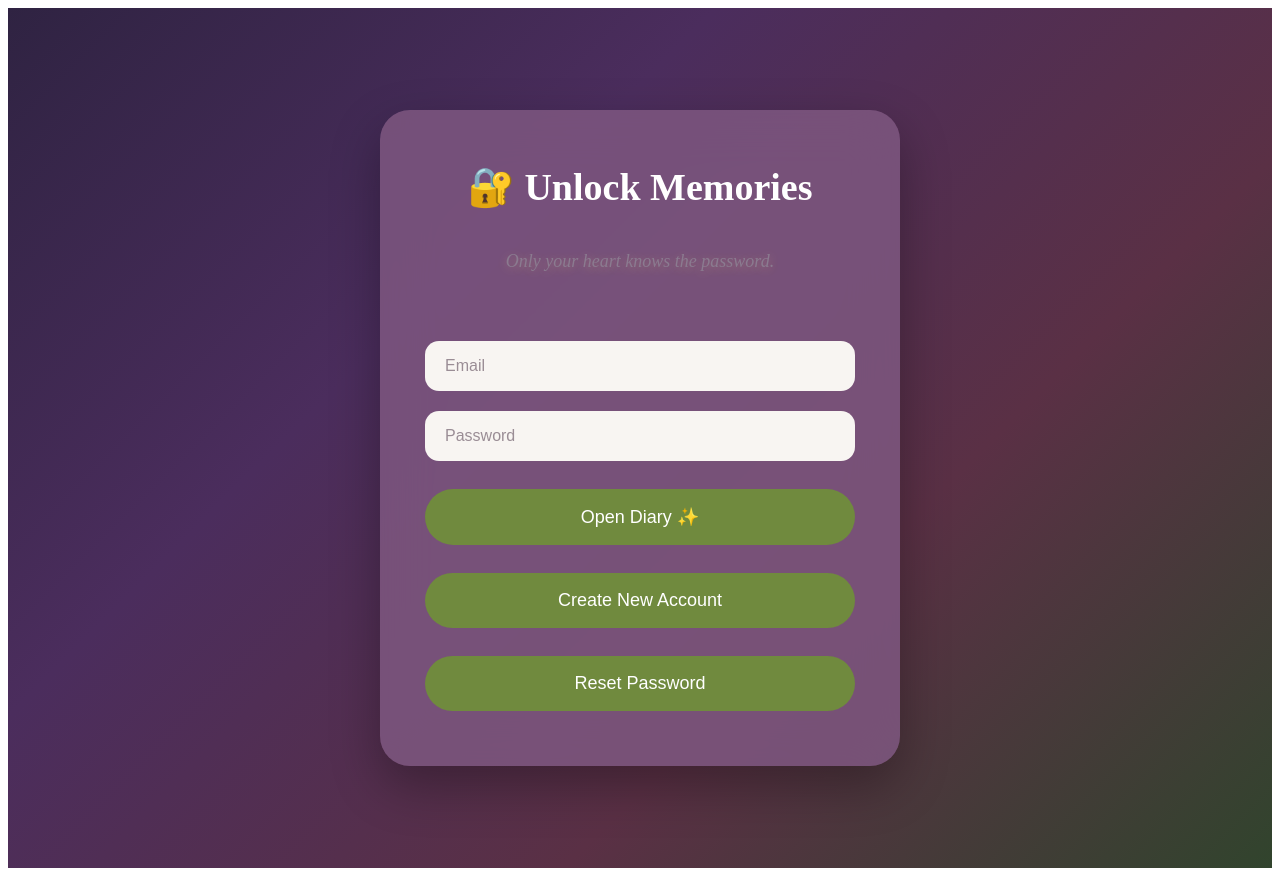
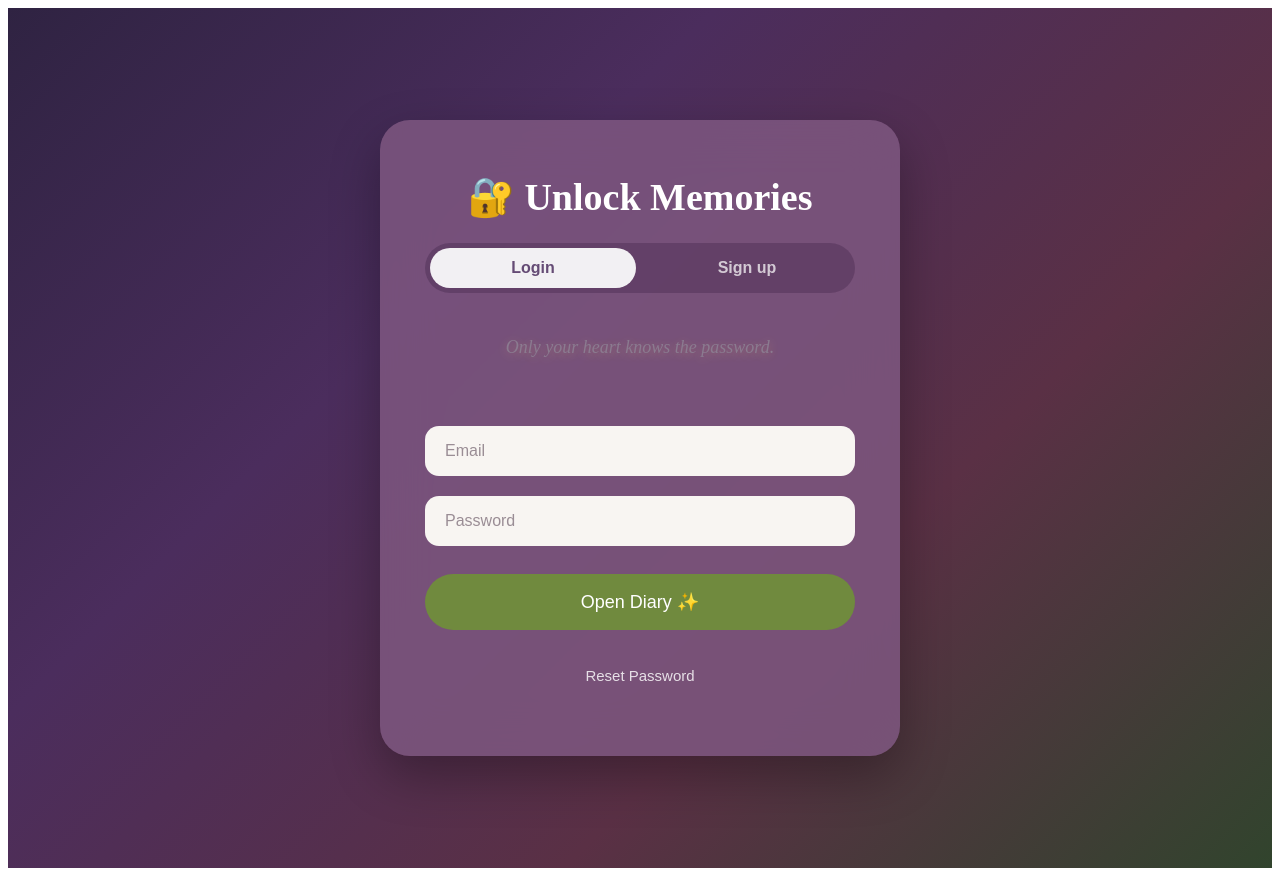
Before and after one commit to PallatiTejasree/Digital-diary-frontend, a React (Create React App) app: page /login in a window 1280 px wide. Built offline with nearby package versions, Linux system fonts and the light colour scheme.

Commit message:
Add login and signup tabs

```diff
--- a/src/pages/Login.js
+++ b/src/pages/Login.js
@@ -114,6 +114,23 @@ console.log("Password:", password);
       <div className="loginCard">
         <h2>🔐 Unlock Memories</h2>
 
+        <div className="authTabs" role="tablist" aria-label="Account access">
+          <button
+            type="button"
+            className={!signupMode && !resetMode ? "authTab active" : "authTab"}
+            onClick={() => { setSignupMode(false); setResetMode(false); setError(""); }}
+          >
+            Login
+          </button>
+          <button
+            type="button"
+            className={signupMode ? "authTab active" : "authTab"}
+            onClick={() => { setSignupMode(true); setResetMode(false); setError(""); }}
+          >
+            Sign up
+          </button>
+        </div>
+
         <p className="subtitle">
           {signupMode ? "Create a safe place for your memories." : "Only your heart knows the password."}
         </p>
@@ -159,12 +176,7 @@ console.log("Password:", password);
         <button onClick={resetMode ? handleResetPassword : (signupMode ? handleSignup : handleLogin)}>
           {resetMode ? "Save New Password" : (signupMode ? "Create Account ✨" : "Open Diary ✨")}
         </button>
-        {!resetMode && (
-          <button type="button" onClick={() => { setSignupMode(!signupMode); setError(""); }}>
-            {signupMode ? "Back to Login" : "Create New Account"}
-          </button>
-        )}
-        <button type="button" onClick={() => { setResetMode(!resetMode); setError(""); }}>
+        <button className="resetButton" type="button" onClick={() => { setResetMode(!resetMode); setSignupMode(false); setError(""); }}>
           {resetMode ? "Back to Login" : "Reset Password"}
         </button>
       </div>
--- a/src/styles/login.css
+++ b/src/styles/login.css
@@ -41,6 +41,33 @@
   color: white;
 
   font-size: 38px;
+}
+
+/* LOGIN / SIGNUP TABS */
+
+.authTabs {
+  display: flex;
+  gap: 8px;
+  padding: 5px;
+  margin: 4px 0 2px;
+  border-radius: 999px;
+  background: rgba(54, 29, 63, 0.3);
+}
+
+.loginCard .authTab {
+  margin-top: 0;
+  padding: 11px 16px;
+  background: transparent;
+  color: rgba(255, 255, 255, 0.72);
+  font-size: 16px;
+  font-weight: 600;
+}
+
+.loginCard .authTab:hover,
+.loginCard .authTab.active {
+  transform: none;
+  background: rgba(255, 255, 255, 0.92);
+  color: #654b75;
 }
 
 /* SUBTITLE */
@@ -119,6 +146,18 @@
   background: #809c48;
 }
 
+.loginCard .resetButton {
+  margin-top: 0;
+  background: transparent;
+  color: rgba(255, 255, 255, 0.82);
+  font-size: 15px;
+}
+
+.loginCard .resetButton:hover {
+  background: transparent;
+  color: white;
+}
+
 /* MOBILE */
 
 @media (max-width: 500px) {
```
